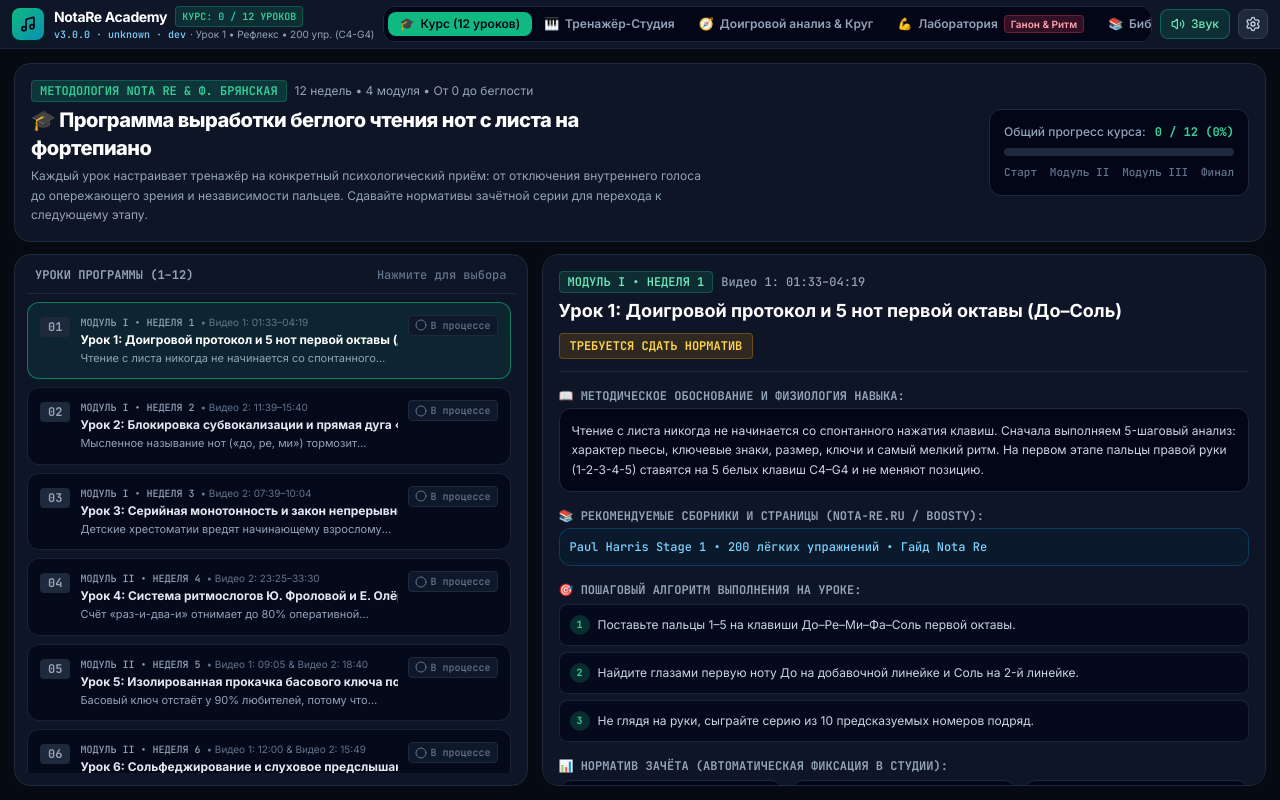
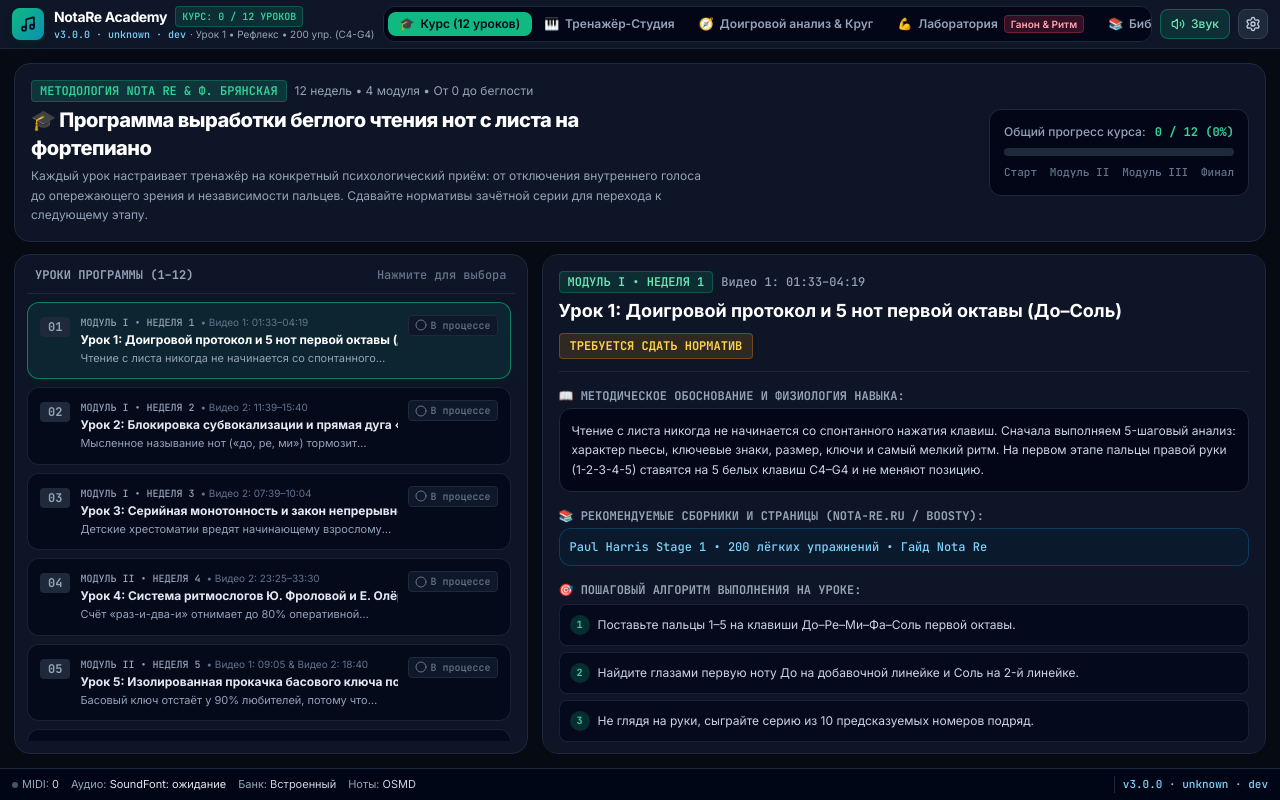
Before and after one commit to shafranek-js/Nota-Re, a React (Vite) app: page / in a window 1280 px wide. Built offline with nearby package versions, Linux system fonts and the light colour scheme.

Commit message:
feat(status): mount persistent bottom bar and share renderer state

```diff
--- a/src/App.tsx
+++ b/src/App.tsx
@@ -1,7 +1,10 @@
-import React, { useEffect } from 'react';
+import React, { useEffect, useState } from 'react';
 import { useAppStore } from './store/useAppStore';
 import { Header } from './components/layout/Header';
 import { SettingsDrawer } from './components/layout/SettingsDrawer';
+import { StatusBar } from './components/layout/StatusBar';
+import { readScoreRendererPreference, saveScoreRendererPreference } from './core/notation/scoreRendererPreference';
+import type { ScoreRenderer } from './core/notation/scoreRendererPreference';
 import { CourseWorkspace } from './components/workspaces/CourseWorkspace';
 import { TrainerWorkspace } from './components/workspaces/TrainerWorkspace/TrainerWorkspace';
 import { PrecheckWorkspace } from './components/workspaces/PrecheckWorkspace';
@@ -10,6 +13,12 @@ import { TheoryWorkspace } from './components/workspaces/TheoryWorkspace';
 
 export const App: React.FC = () => {
   const { currentWorkspace, initApp } = useAppStore();
+  const [scoreRenderer, setScoreRenderer] = useState<ScoreRenderer>(readScoreRendererPreference);
+
+  const selectScoreRenderer = (renderer: ScoreRenderer) => {
+    saveScoreRendererPreference(renderer);
+    setScoreRenderer(renderer);
+  };
 
   useEffect(() => {
     return initApp();
@@ -23,11 +32,16 @@ export const App: React.FC = () => {
       {/* 2. Активное рабочее пространство */}
       <main className="flex-1 min-h-0 w-full overflow-y-auto lg:overflow-hidden flex flex-col">
         {currentWorkspace === 'course' && <CourseWorkspace />}
-        {currentWorkspace === 'trainer' && <TrainerWorkspace />}
+        {currentWorkspace === 'trainer' && (
+          <TrainerWorkspace renderer={scoreRenderer} onSelectRenderer={selectScoreRenderer} />
+        )}
         {currentWorkspace === 'precheck' && <PrecheckWorkspace />}
         {currentWorkspace === 'lab' && <LabWorkspace />}
         {currentWorkspace === 'theory' && <TheoryWorkspace />}
       </main>
+
+      {/* Technical information is always available, independent of the workspace. */}
+      <StatusBar renderer={scoreRenderer} />
 
       {/* 3. Выдвижная панель настроек (Drawer) */}
       <SettingsDrawer />
```
